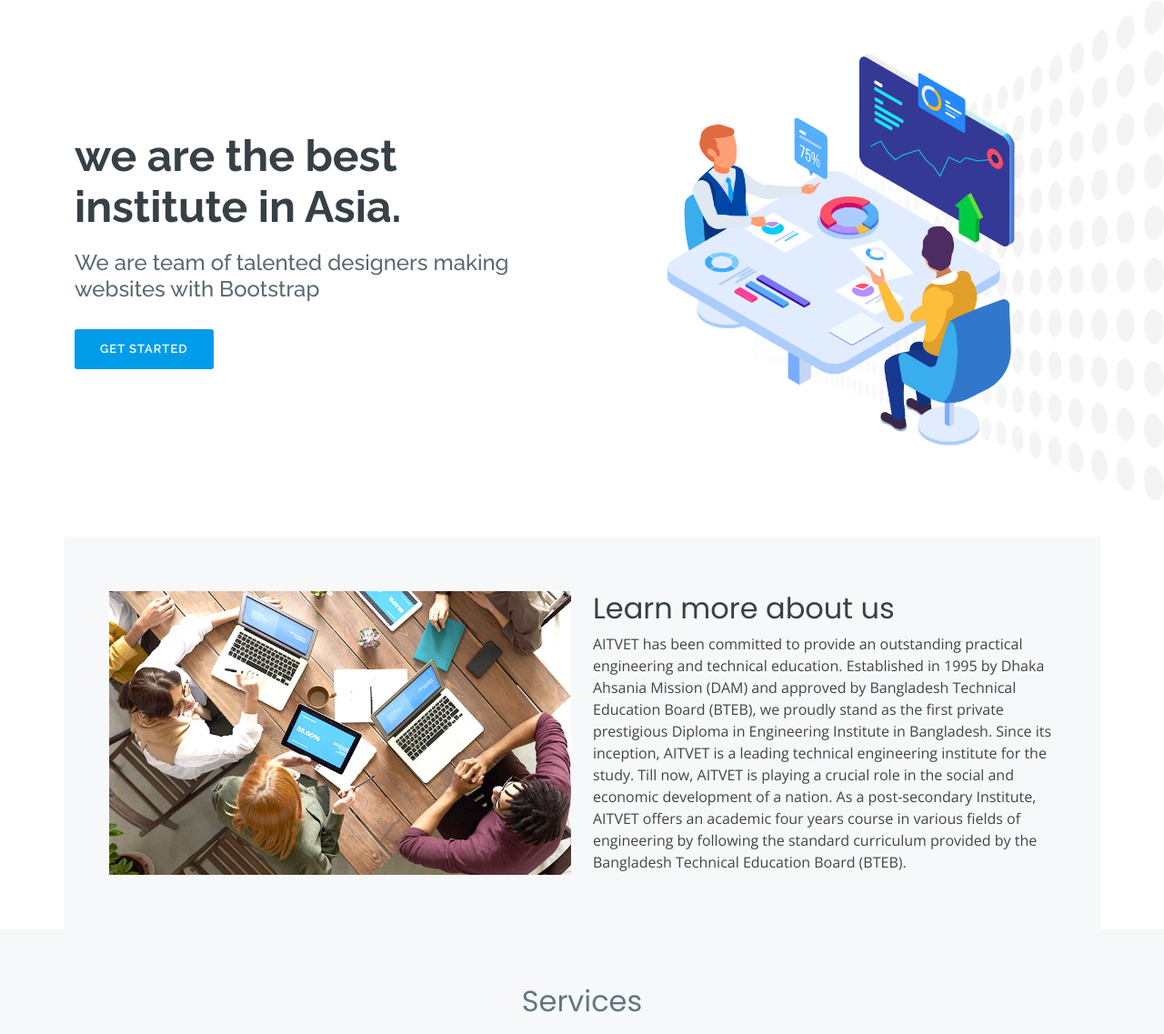
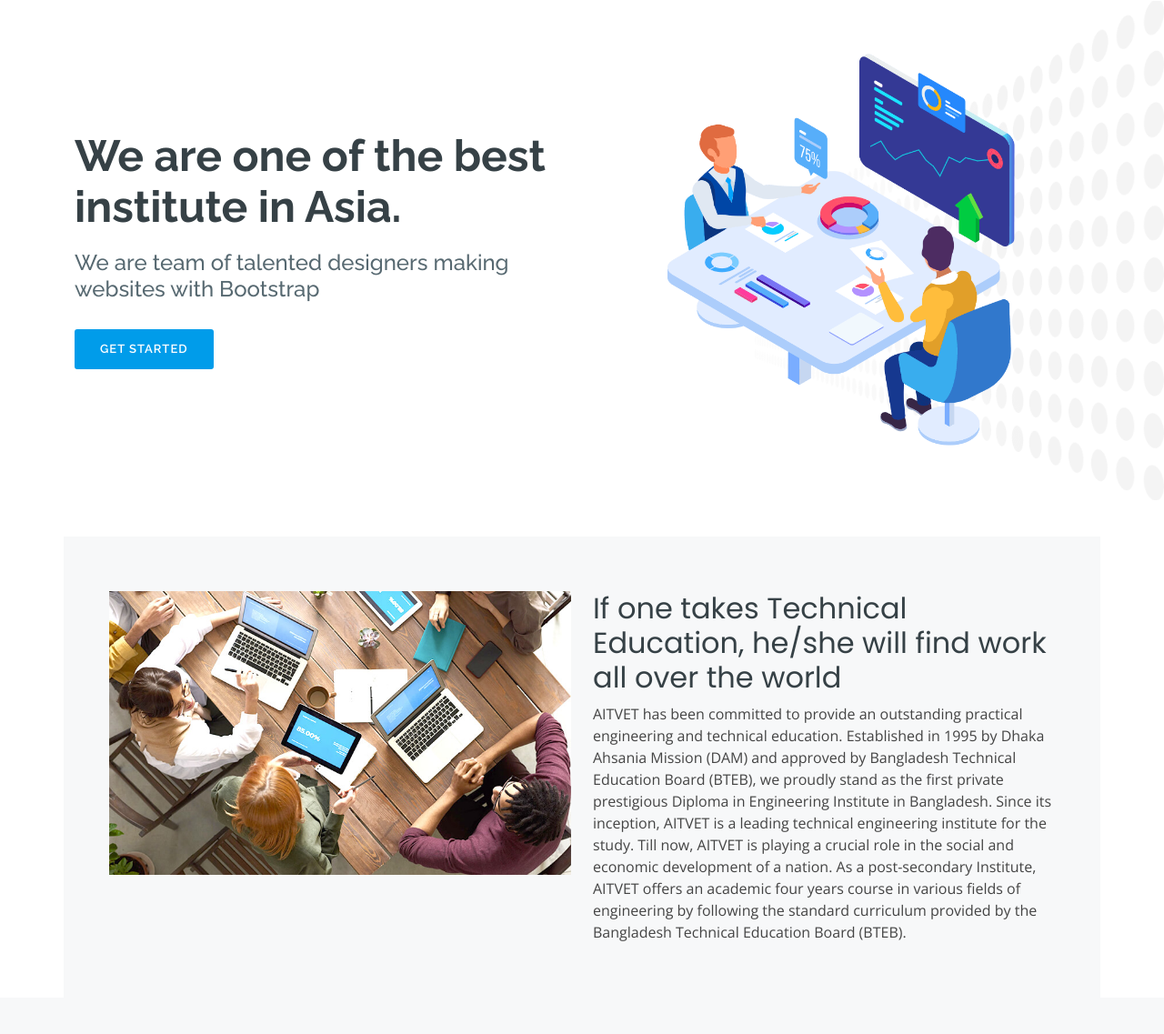
Before and after one commit to Mohiuddin-64bit/PHP-class-project, a PHP site: page / in a window 1280 px wide. Shown: the part 71-1208 px from the top of the page at 91% size. Run offline with PHP 8.4, Linux system fonts and the light colour scheme.

```diff
--- a/index.php
+++ b/index.php
@@ -67,7 +67,7 @@
       <div class="row">
         <div class="col-lg-6 pt-5 pt-lg-0 order-2 order-lg-1 d-flex flex-column justify-content-center" data-aos="fade-up">
           <div>
-            <h1>we are the best institute in Asia.</h1>
+            <h1>We are one of the best institute in Asia.</h1>
             <h2>
               We are team of talented designers making websites with Bootstrap
             </h2>
@@ -92,7 +92,7 @@
           </div>
           <div class="col-lg-6 d-flex flex-column justify-contents-center" data-aos="fade-left">
             <div class="content pt-4 pt-lg-0">
-              <h3>Learn more about us</h3>
+              <h3>If one takes Technical Education, he/she will find work all over the world</h3>
               <p class="">
                 AITVET has been committed to provide an outstanding practical engineering and technical education. Established in 1995 by Dhaka Ahsania Mission (DAM) and approved by Bangladesh Technical Education Board (BTEB), we proudly stand as the first private prestigious Diploma in Engineering Institute in Bangladesh.
 
```
